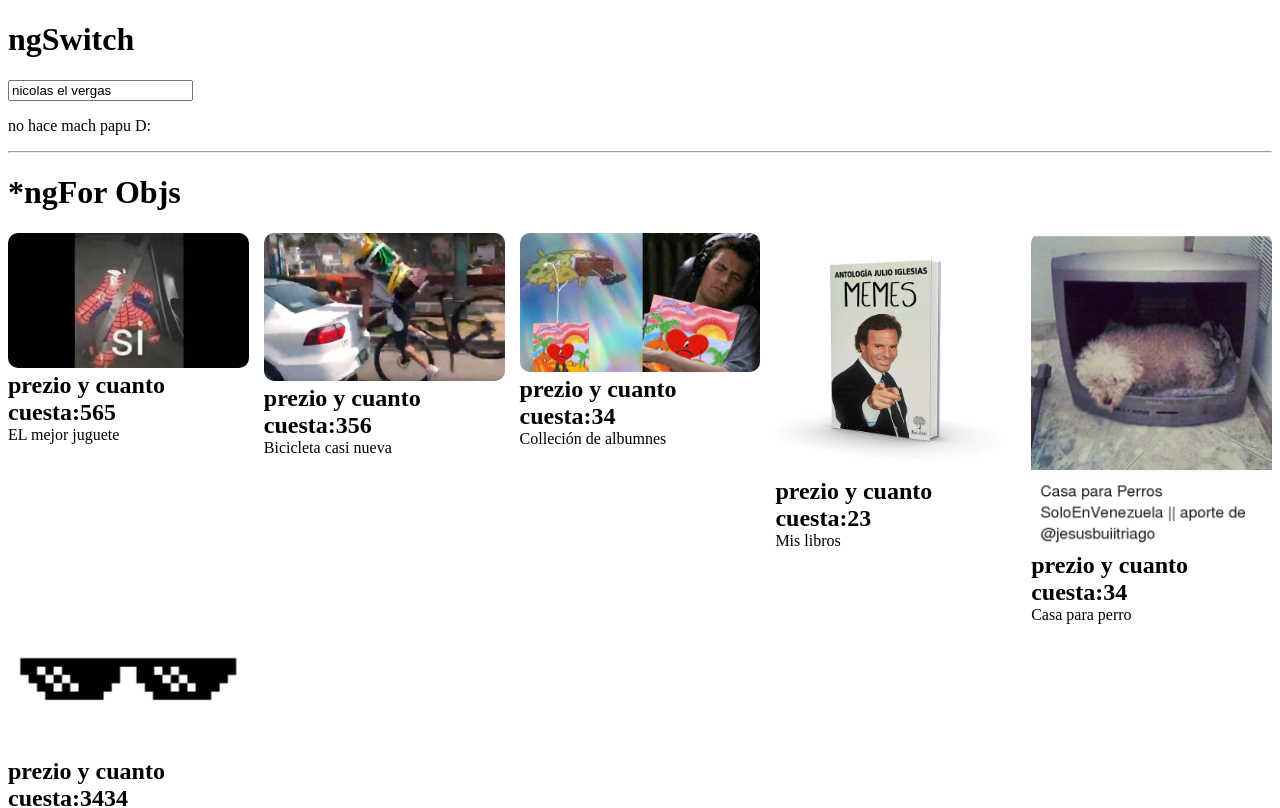
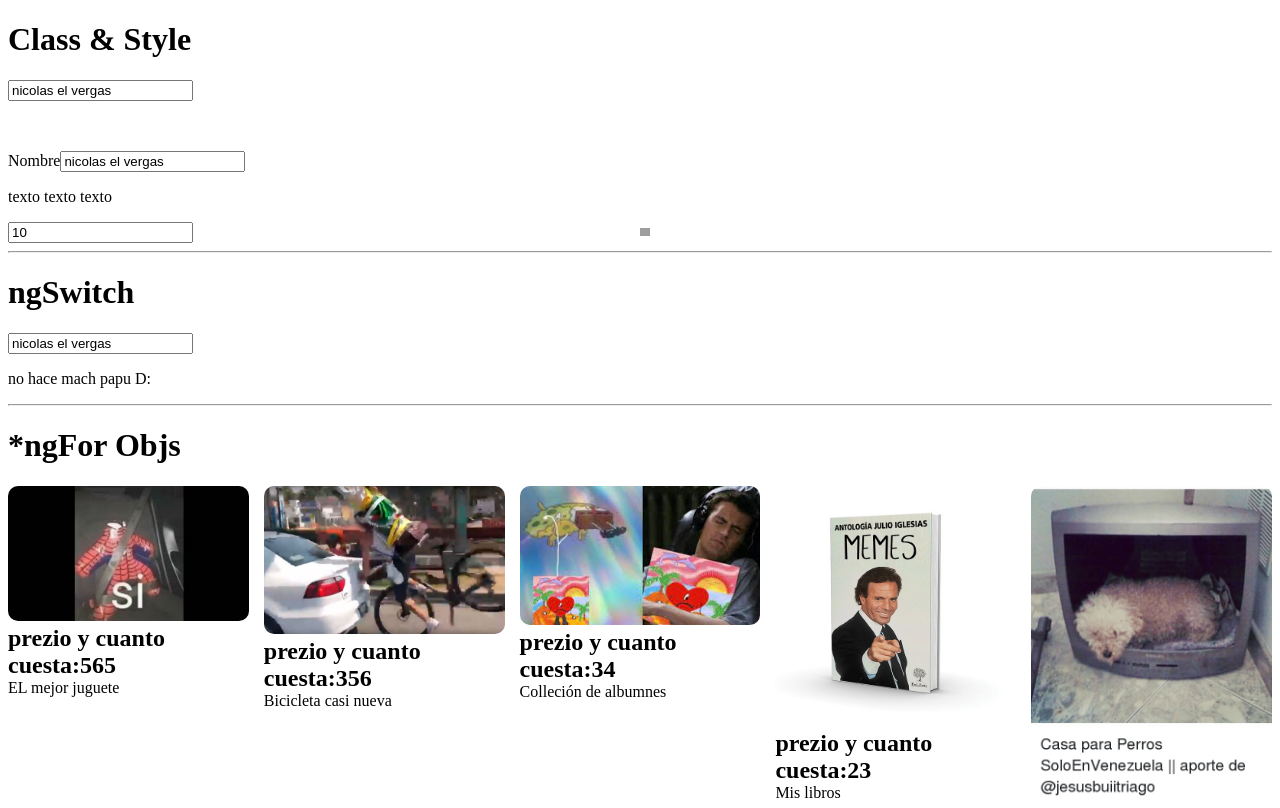
Before and after one commit to Richiiz/Curso-Angular, an Angular app in the folder my_store/: page / in a window 1280 px wide. Shown: the top 808 px of the page. Built offline with nearby package versions, Linux system fonts and the light colour scheme; grey boxes are pictures that could not be loaded.

Commit message:
class an style usando class binding

```diff
--- a/my_store/src/app/app.component.html
+++ b/my_store/src/app/app.component.html
@@ -1,3 +1,28 @@
+<h1>Class & Style</h1>
+<input type="text" required #nameInput2="ngModel" [(ngModel)]="person.name"/>
+<p class="message-error" [class.invalid]="nameInput2.invalid">
+  El campo es requerido
+</p>
+<label>Nombre</label>
+<input type="text" required #nameInput3="ngModel" [(ngModel)]="person.name"/>
+<p [style.font-style]="nameInput3.invalid ? 'italic' : 'normal'" >texto texto texto</p>
+<div class="styles">
+    <div>
+      <input type="text"  [(ngModel)]="widthImg"/>
+    </div>
+    <div>
+      <img [style.width.px]="widthImg" [src]="person.avatar"/>
+    </div>
+</div>
+
+
+
+<hr/>
+
+
+
+
+
 <h1>ngSwitch</h1>
 <input type="text" required [(ngModel)]="person.name">
 <div [ngSwitch]="person.name">
@@ -24,10 +49,10 @@
 <p *ngIf="person.name === 'camilo'">
   la persona es camilo
 </p> -->
+<hr/>
 
 
 
-<hr/>
 
 <h1>*ngFor Objs</h1>
 <div class="products--grid">
@@ -38,11 +63,13 @@
     <p>{{product.name}}</p>
   </div>
 </div>
+<hr/>
 
 
 
 
-<hr/>
+
+
 <!-- A lo igual que con un If, Angular permite iterar un array de números, de cadenas de caracteres o de objetos usando “*ngFor”.Si tienes en tu componente un array de datos: -->
 <!-- export class AppComponent {
   myArray: string[] = [
--- a/my_store/src/app/app.component.scss
+++ b/my_store/src/app/app.component.scss
@@ -21,6 +21,21 @@
   }
 }
 
+.message-error{
+  background: red;
+  color: white;
+  opacity: 0;
+  transition: all linear .5s;
+  &.invalid{
+    opacity: 1;
+  }
+}
+
+.styles{
+  display: grid;
+  grid-template-columns: repeat(2, 1fr);
+}
+
 @media screen and (min-width: 40em){
  .products--grid{
   display: grid;
--- a/my_store/src/app/app.component.ts
+++ b/my_store/src/app/app.component.ts
@@ -7,6 +7,8 @@
   styleUrls: ['./app.component.scss']
 })
 export class AppComponent {
+widthImg = 10
+
   name = 'Richiiz';
   age = 19;
   img = 'https://yt3.ggpht.com/K9zEiBjtQowbvmr5yEb7VDU2FNDQd07Kc3X0wXxaigP9ibKDlMFHtIYOuA9zDRKgLy5bGWhJ=s900-c-k-c0x00ffffff-no-rj';
```
